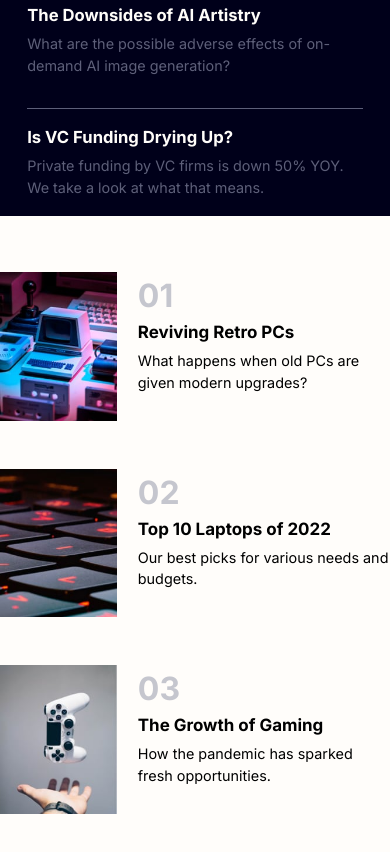
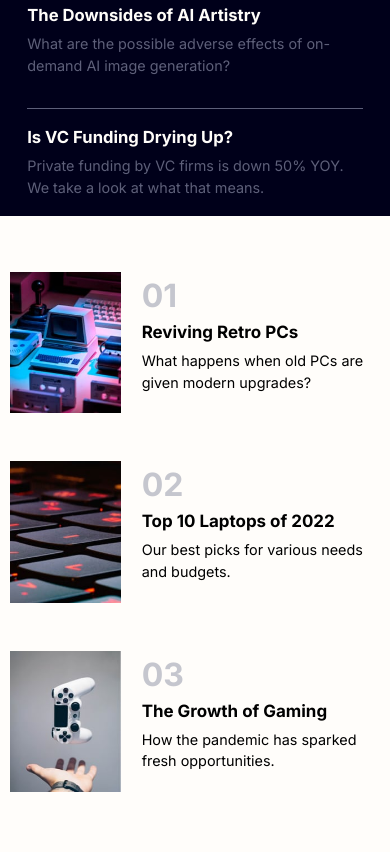
Before and after one commit to matiasroj0/news-homepage-main, a plain HTML site: page index.html in a window 390 px wide. Shown: the part 954-1806 px from the top of the page. Drawn offline with Linux system fonts and the light colour scheme.

Commit message:
update footer padding on mobile

```diff
--- a/style.css
+++ b/style.css
@@ -201,6 +201,10 @@ aside {
     padding-bottom: .6rem;
 }
 
+footer {
+    padding: 0 .6rem;
+}
+
 .footer-new {
     display: flex;
     gap: 1.3rem;
```
